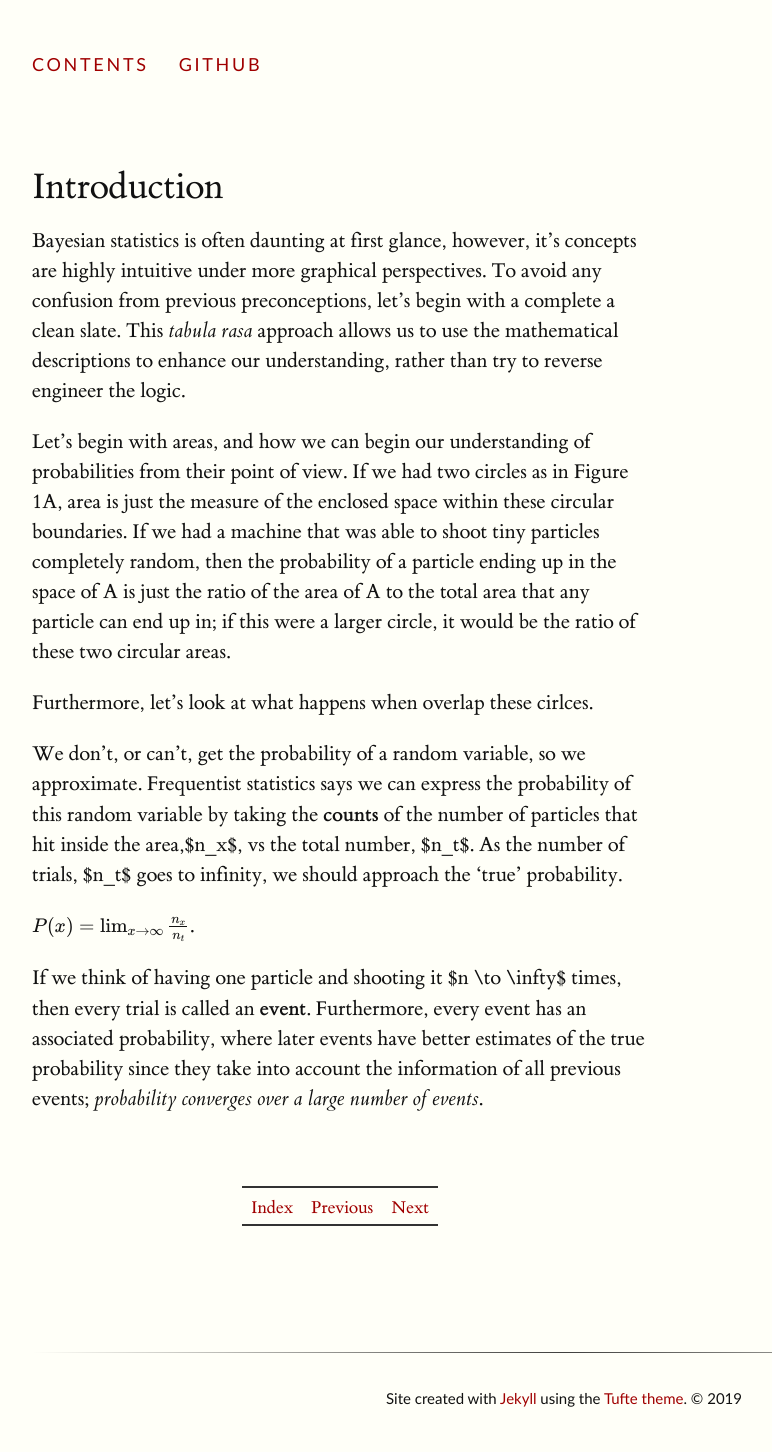
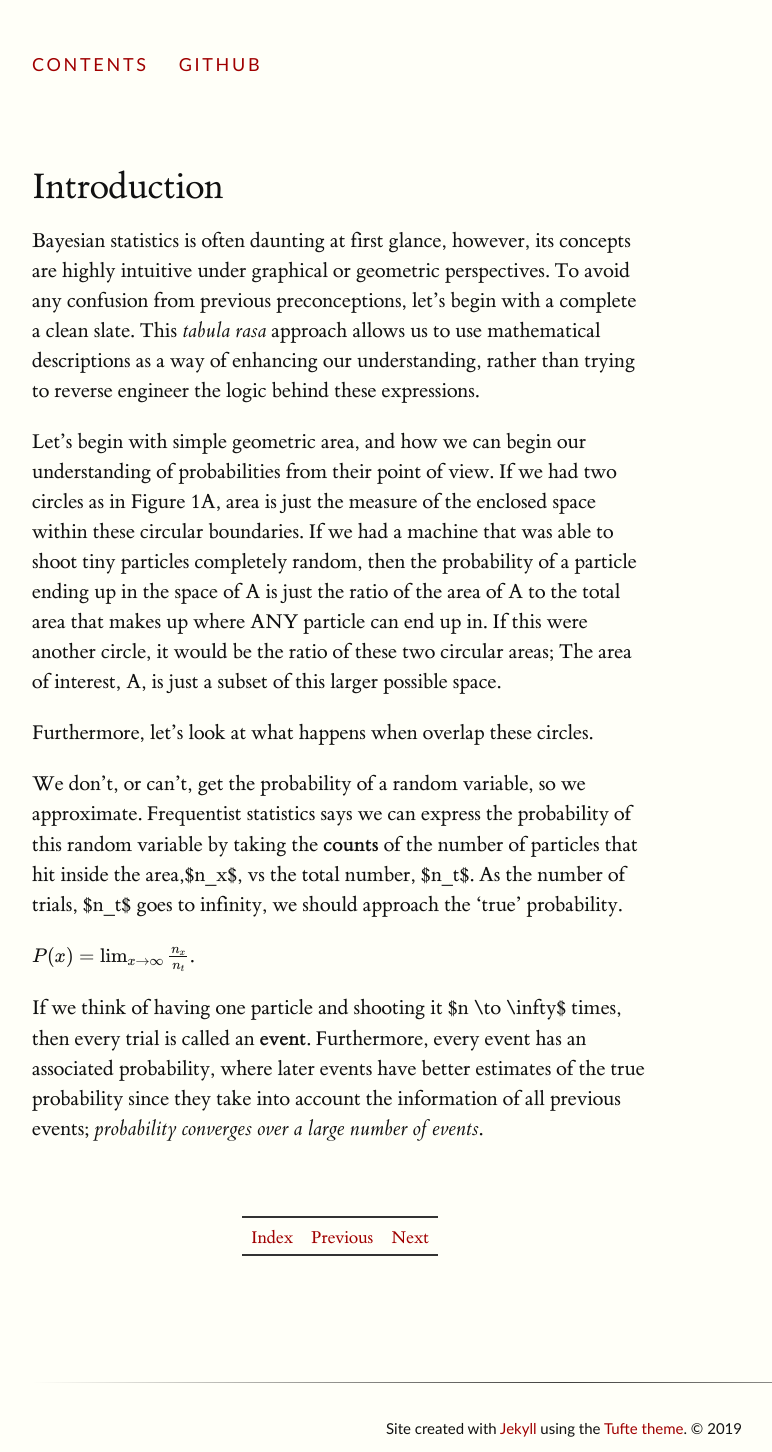
Before and after one commit to luisgc2116/luis_notes, a Jekyll site: the page built from preliminaries/intro_bayesian_prob/index.md, in a window 1280 px wide. Shown: the whole page, without its empty margins (128-900 px from the left). Built offline with Jekyll 4.4.1, drawn with Linux system fonts in a browser that asks for light colours; formulas are drawn with MathJax 3; before the commit the page ends 1422 px from its top, so only the background shows below that.

Commit message:
Update index.md

```diff
--- a/preliminaries/intro_bayesian_prob/index.md
+++ b/preliminaries/intro_bayesian_prob/index.md
@@ -2,11 +2,11 @@
 layout: post
 title: Introduction
 ---
-Bayesian statistics is often daunting at first glance, however, it's concepts are highly intuitive under more graphical perspectives. To avoid any confusion from previous preconceptions, let's begin with a complete a clean slate. This *tabula rasa* approach allows us to use the mathematical descriptions to enhance our understanding, rather than try to reverse engineer the logic.
+Bayesian statistics is often daunting at first glance, however, its concepts are highly intuitive under graphical or geometric perspectives. To avoid any confusion from previous preconceptions, let's begin with a complete a clean slate. This *tabula rasa* approach allows us to use mathematical descriptions as a way of enhancing our understanding, rather than trying to reverse engineer the logic behind these expressions.
 
-Let's begin with areas, and how we can begin our understanding of probabilities from their point of view. If we had two circles as in Figure 1A, area is just the measure of the enclosed space within these circular boundaries. If we had a machine that was able to shoot tiny particles completely random, then the probability of a particle ending up in the space of A is just the ratio of the area of A to the total area that any particle can end up in; if this were a larger circle, it would be the ratio of these two circular areas.
+Let's begin with simple geometric area, and how we can begin our understanding of probabilities from their point of view. If we had two circles as in Figure 1A, area is just the measure of the enclosed space within these circular boundaries. If we had a machine that was able to shoot tiny particles completely random, then the probability of a particle ending up in the space of A is just the ratio of the area of A to the total area that makes up where ANY particle can end up in. If this were another circle, it would be the ratio of these two circular areas; The area of interest, A, is just a subset of this larger possible space.
 
-Furthermore, let's look at what happens when overlap these cirlces.
+Furthermore, let's look at what happens when overlap these circles.
 
 We don't, or can't, get the probability of a random variable, so we approximate. Frequentist statistics says we can express the probability of this random variable by taking the **counts** of the number of particles that hit inside the area,$n_x$, vs the total number, $n_t$. As the number of trials, $n_t$ goes to infinity, we should approach the 'true' probability.
 
```
